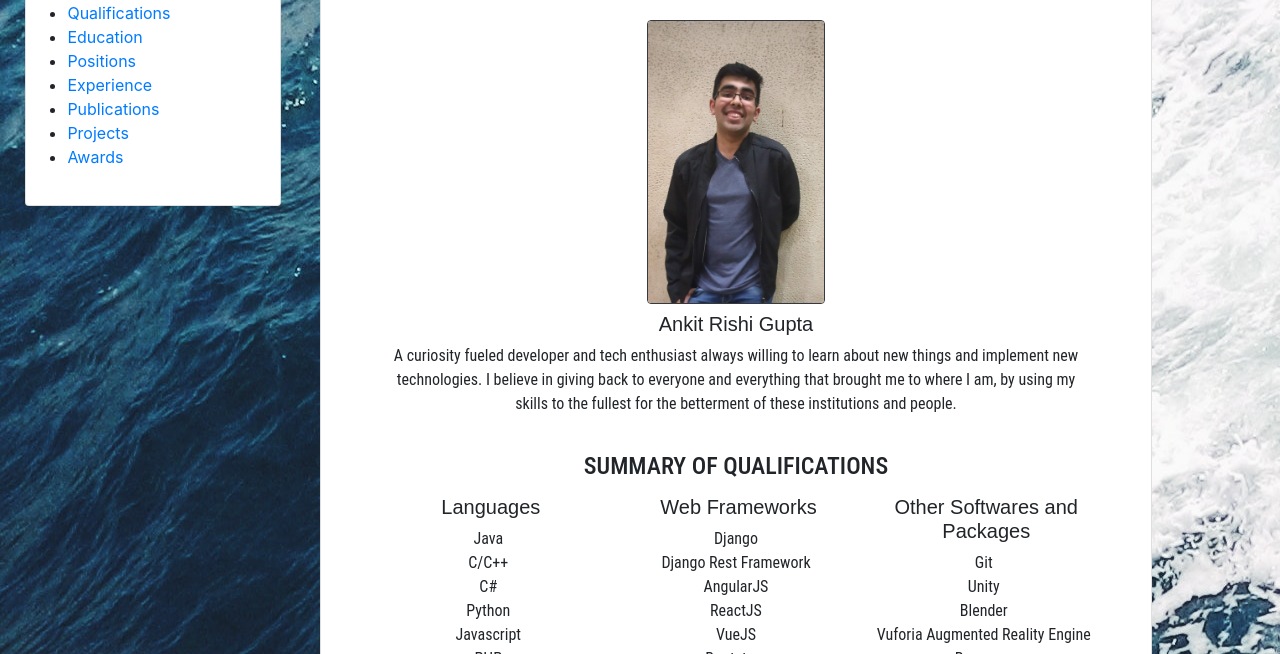
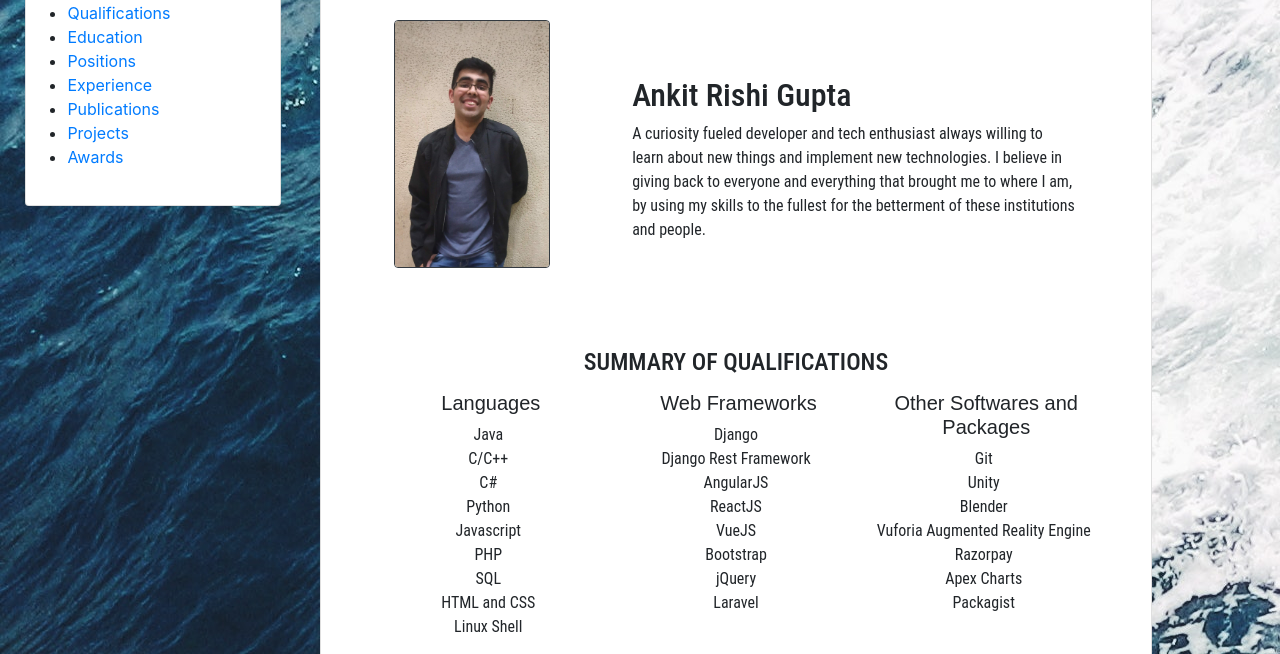
Before and after one commit to WizDemirider/Ankit-Gupta-Portfolio, a plain HTML site: page index.html in a window 1280 px wide. Shown: the part 146-800 px from the top of the page. Drawn offline with nearby package versions, Linux system fonts and the light colour scheme.

Commit message:
pic annd bio

```diff
--- a/index.html
+++ b/index.html
@@ -71,9 +71,17 @@
                     </div>
 
                     <div id="Profile">
-                        <img src="./profilepic2.jpg" alt="Picture" class="mx-auto rounded mb-2 border border-dark w-25">
-                        <h5 class="pl-0">Ankit Rishi Gupta</h5>
-                        <p>A curiosity fueled developer and tech enthusiast always willing to learn about new things and implement new technologies. I believe in giving back to everyone and everything that brought me to where I am, by using my skills to the fullest for the betterment of these institutions and people.</p>
+                        <div class="container">
+                            <div class="row">
+                              <div class="col-sm-4">
+                                <img src="./profilepic2.jpg" alt="Picture" class="col-xs-4 rounded mb-2 border border-dark w-75">
+                              </div>
+                              <div class="col-sm-8 text-left">
+                                <h2 class="pl-0 pt-5 mt-2">Ankit Rishi Gupta</h2>
+                                <p>A curiosity fueled developer and tech enthusiast always willing to learn about new things and implement new technologies. I believe in giving back to everyone and everything that brought me to where I am, by using my skills to the fullest for the betterment of these institutions and people.</p>
+                              </div>
+                            </div>
+                          </div>
                     </div>
 
                     <div id="Qualifications">
```
